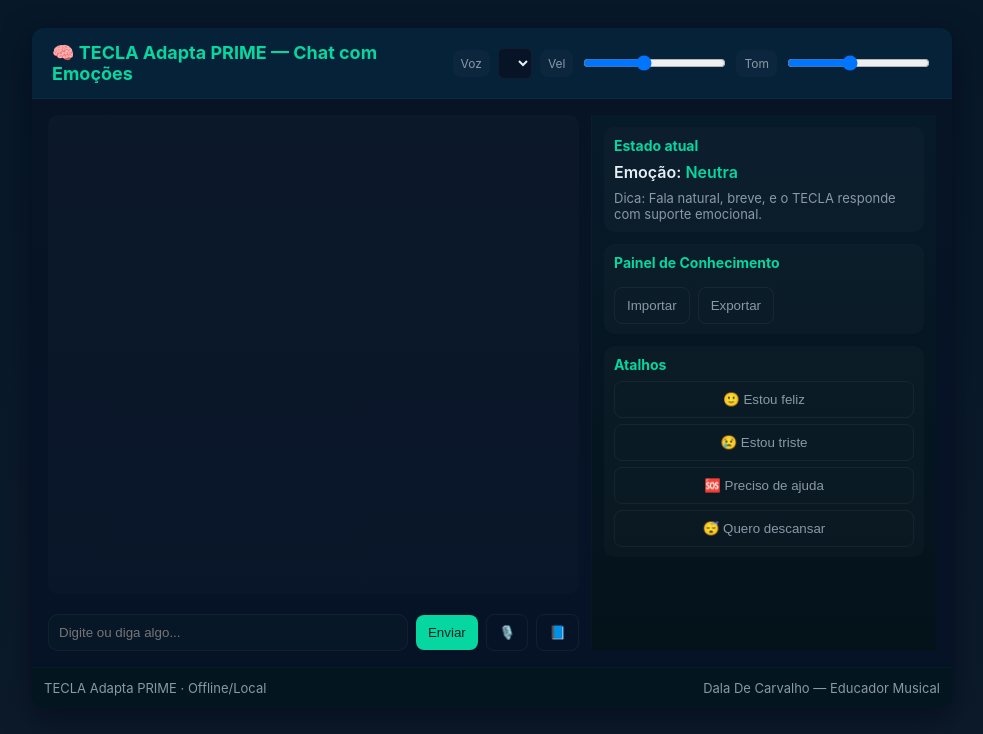
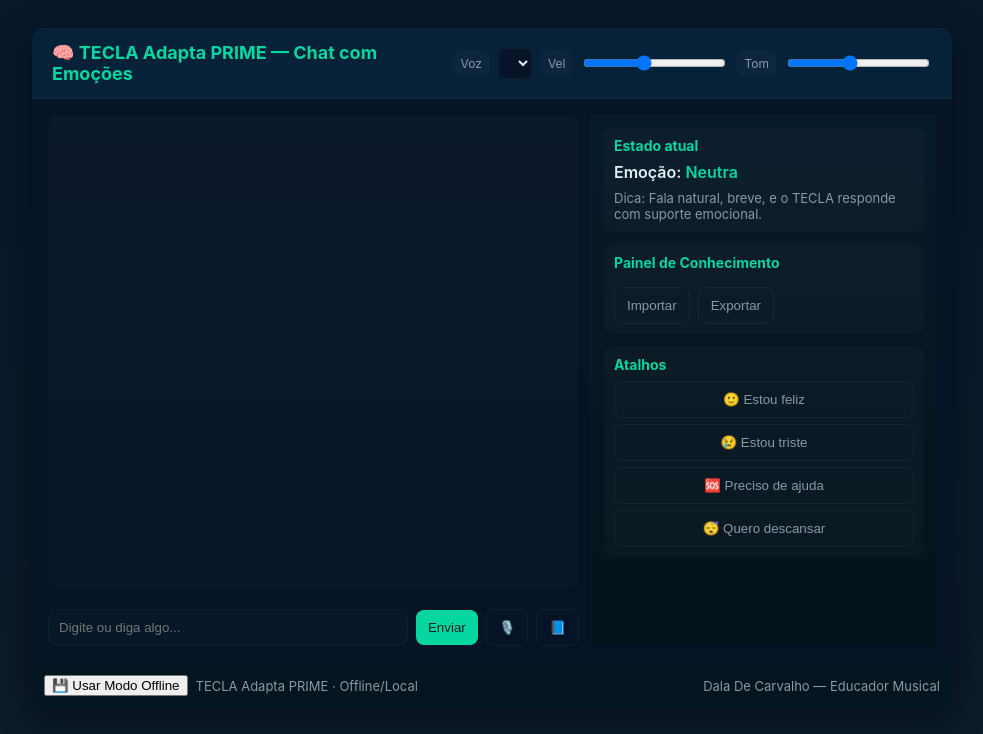
Before and after one commit to Dala35/Tecla-Adaptiva-, a plain HTML site: page index.html in a window 1280 px wide. Shown: the whole page, without its empty margins (148-1131 px from the left). Drawn offline with Linux system fonts and the light colour scheme.

Commit message:
Update index.html

```diff
--- a/index.html
+++ b/index.html
@@ -106,6 +106,7 @@
     </main>
 
     <footer>
+      <button onclick="window.open('offline.html','_blank')">💾 Usar Modo Offline</button>
       <div class="small">TECLA Adapta PRIME · Offline/Local</div>
       <div style="flex:1"></div>
       <div class="small">Dala De Carvalho — Educador Musical</div>
```
